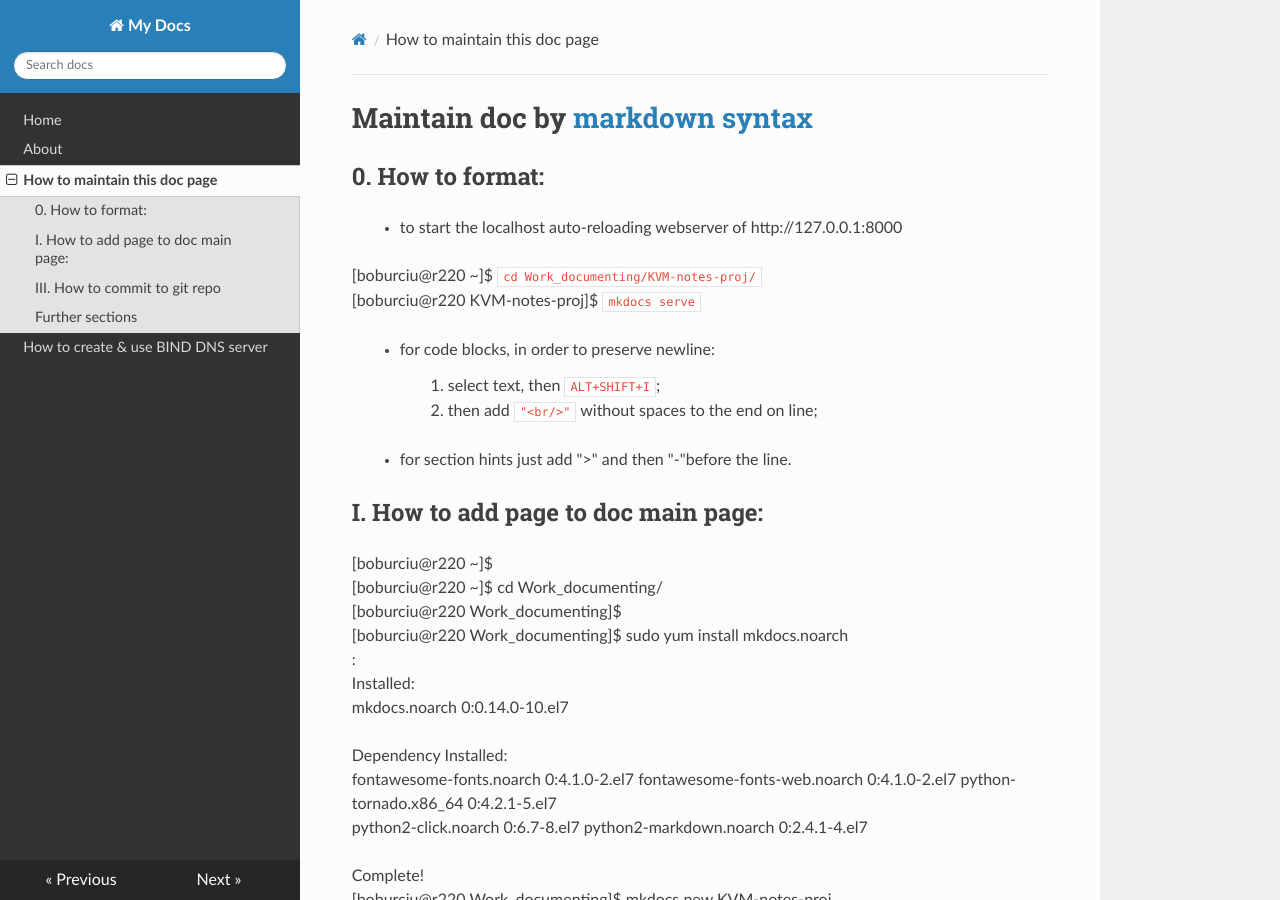
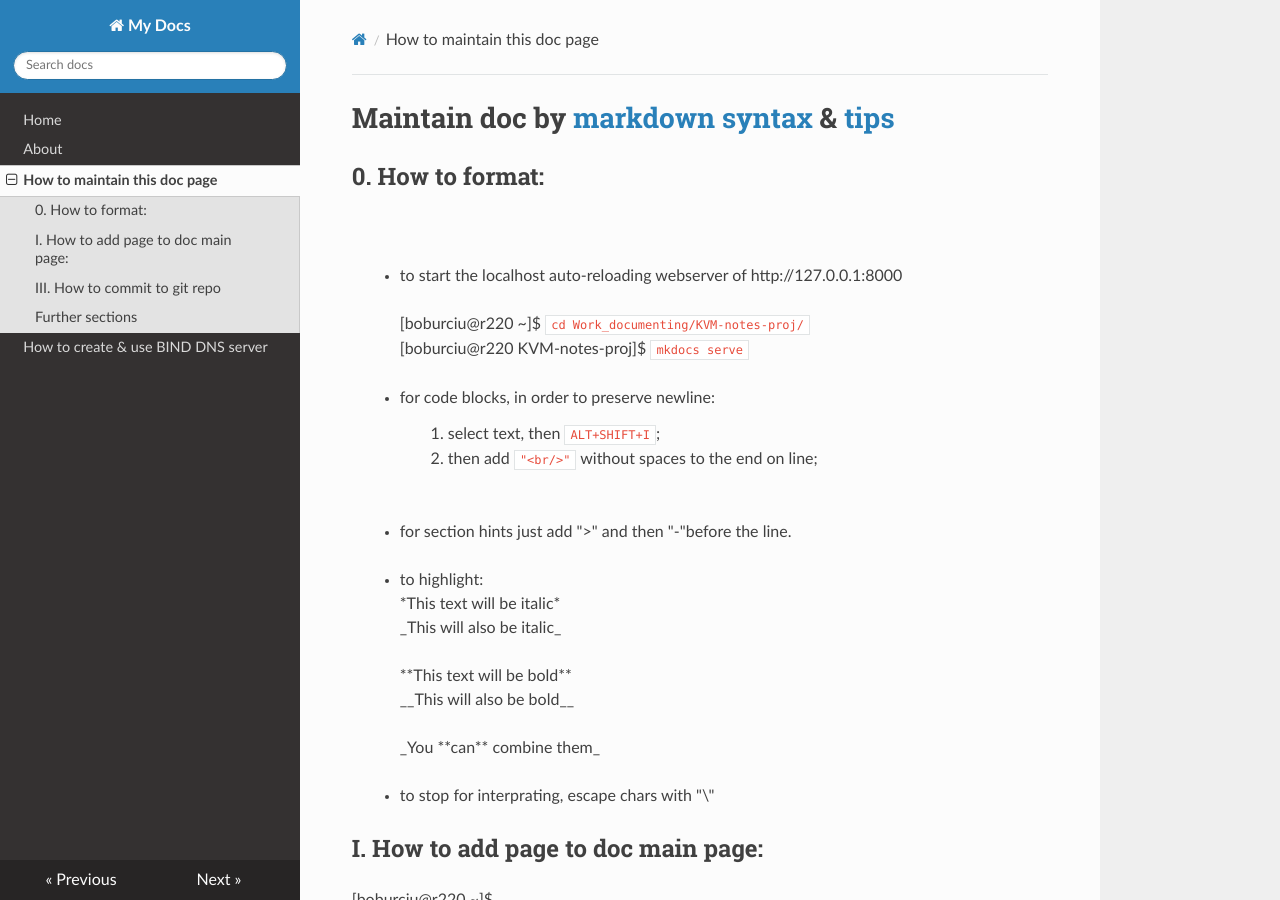
Before and after one commit to baburciu/Documentation, an MkDocs documentation site: the page built from docs/how_to_maintain_doc.md, in a window 1280 px wide and 900 px high. Built offline with MkDocs 1.6.1, drawn with Linux system fonts in a browser that asks for light colours; nearby versions of some CDN libraries.

```diff
--- a/docs/how_to_maintain_doc.md
+++ b/docs/how_to_maintain_doc.md
@@ -1,17 +1,28 @@
-# Maintain doc by [markdown syntax](https://www.markdownguide.org/basic-syntax/)
+# Maintain doc by [markdown syntax](https://www.markdownguide.org/basic-syntax/) & [tips](https://guides.github.com/features/mastering-markdown/)
 
 ## 0. How to format:
-
- >  - to start the localhost auto-reloading webserver of http://127.0.0.1:8000
-
+<br/>
+ >  - to start the localhost auto-reloading webserver of http://127.0.0.1:8000<br/>
+<br/>
 [boburciu@r220 ~]$ `cd Work_documenting/KVM-notes-proj/ `  <br/>
-[boburciu@r220 KVM-notes-proj]$ `mkdocs serve`
-
- >  - for code blocks, in order to preserve newline:
+[boburciu@r220 KVM-notes-proj]$ `mkdocs serve`<br/>
+<br/>
+ >  - for code blocks, in order to preserve newline: <br/>
   >>  1. select text, then `ALT+SHIFT+I`; <br/>
-  >>  2. then add `"<br/>"` without spaces to the end on line;
-
- >  - for section hints just add ">" and then "-"before the line.
+  >>  2. then add `"<br/>"` without spaces to the end on line;<br/>
+<br/>
+ >  - for section hints just add ">" and then "-"before the line.<br/>
+<br/>
+ >  - to highlight:<br/>
+\*This text will be italic\*<br/>
+\_This will also be italic\_<br/>
+<br/>
+\*\*This text will be bold\*\*<br/>
+\_\_This will also be bold\_\_<br/>
+<br/>
+\_You \*\*can\*\* combine them\_<br/>
+<br/>
+ >  - to stop for interprating, escape chars with "\"
 
 ## I. How to add page to doc main page:
 
```
Also changed, not shown: docs/DNS_server.md (+3 -5 lines).
